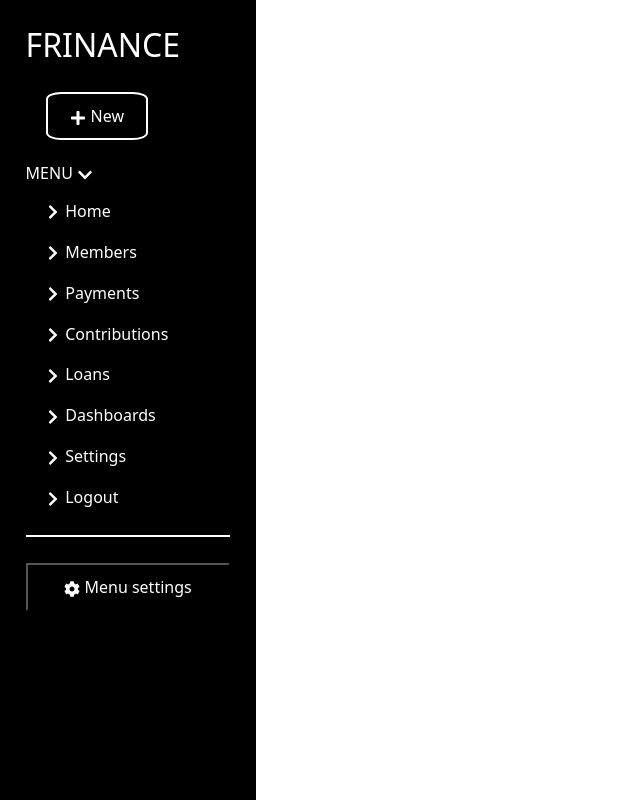
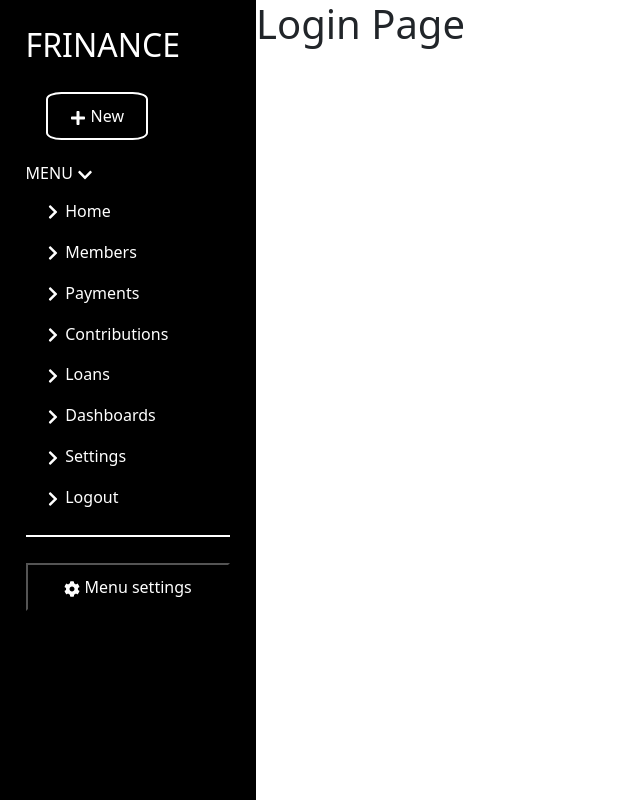
Before and after one commit to Njirugity/chamayetu, a React (Vite) app in the folder chamayetu/: page /login in a window 1280 px wide. Shown: the whole page, without its empty margins (0-640 px from the left). Built offline with nearby package versions, Linux system fonts and the light colour scheme.

Commit message:
Add a component to manage routes and set login page as the default route

```diff
--- a/chamayetu/src/App.tsx
+++ b/chamayetu/src/App.tsx
@@ -1,34 +1,13 @@
-import {
-  BrowserRouter as Router,
-  Routes,
-  Route,
-} from "react-router-dom";
+import {BrowserRouter as Router} from "react-router-dom";
 
 import './App.css';
+import AppRoutes from "./components/AppRoutes";
 
-import Home from "./pages/Home/Home";
-import Members from "./pages/Members/Member";
-import Contributions from "./pages/Contributions/Contributions";
-import Payment from "./pages/Payments/Payments";
-import Sidebar from "./components/Sidebar/Sidebar";
 function App() {
+
   return (
     <Router>
-      <div className="flex">
-        <Sidebar />
-        <div className="pages">
-          <Routes>
-            <Route path="/" element={<Home />} />
-            <Route path="/members" element={<Members />} />
-            <Route path="/payments" element={<Payment/>} />
-            <Route path="/contributions" element={<Contributions />} />
-            <Route path="/loans" element={<h1>Loans Page</h1>} />
-            <Route path="/dashboards" element={<h1>Dashboards Page</h1>} />
-            <Route path="/settings" element={<h1>Settings Page</h1>} />
-            <Route path="/logout" element={<h1>Logout Page</h1>} />
-          </Routes>
-        </div>
-      </div>
+      <AppRoutes />
     </Router>
   );
 }
--- /dev/null
+++ b/chamayetu/src/components/AppRoutes.tsx
@@ -0,0 +1,37 @@
+import {
+    Routes,
+    Route,
+    Navigate,
+} from "react-router-dom";
+import Home from "../pages/Home/Home";
+import Members from "../pages/Members/Member";
+import Payment from "../pages/Payments/Payments";
+import Contributions from "../pages/Contributions/Contributions";
+import Login from "../pages/Login/Login";
+import Sidebar from "./Sidebar/Sidebar";
+
+
+const AppRoutes = () => {
+
+    return (
+      <div className="flex">
+        <Sidebar />
+        <div className="pages">
+          <Routes>
+            <Route path="/home" element={<Home />} />
+            <Route path="/members" element={<Members />} />
+            <Route path="/payments" element={<Payment />} />
+            <Route path="/contributions" element={<Contributions />} />
+            <Route path="/loans" element={<h1>Loans Page</h1>} />
+            <Route path="/dashboards" element={<h1>Dashboards Page</h1>} />
+            <Route path="/settings" element={<h1>Settings Page</h1>} />
+            <Route path="/logout" element={<h1>Logout Page</h1>} />
+            <Route path="/login" element={<Login />} />
+            <Route path="*" element={<Navigate to="/login" />} />
+          </Routes>
+        </div>
+      </div>
+    );
+};
+
+export default AppRoutes;
--- a/chamayetu/src/components/Sidebar/Sidebar.tsx
+++ b/chamayetu/src/components/Sidebar/Sidebar.tsx
@@ -8,7 +8,7 @@ const Sidebar = () => {
   const [menuOpen, setMenuOpen] = useState(true);
 
   const menuItems = [
-    { name: "Home", path: "/" },
+    { name: "Home", path: "/home" },
     { name: "Members", path: "/members" },
     { name: "Payments", path: "/payments" },
     { name: "Contributions", path: "/contributions" },
--- /dev/null
+++ b/chamayetu/src/pages/Login/Login.tsx
@@ -0,0 +1,11 @@
+
+
+const Login = () => {
+    return(
+        <>
+            <h1>Login Page</h1>
+        </>
+    )
+}
+
+export default Login;
```
Also changed, not shown: chamayetu/src/pages/Login/Login.css (added).
